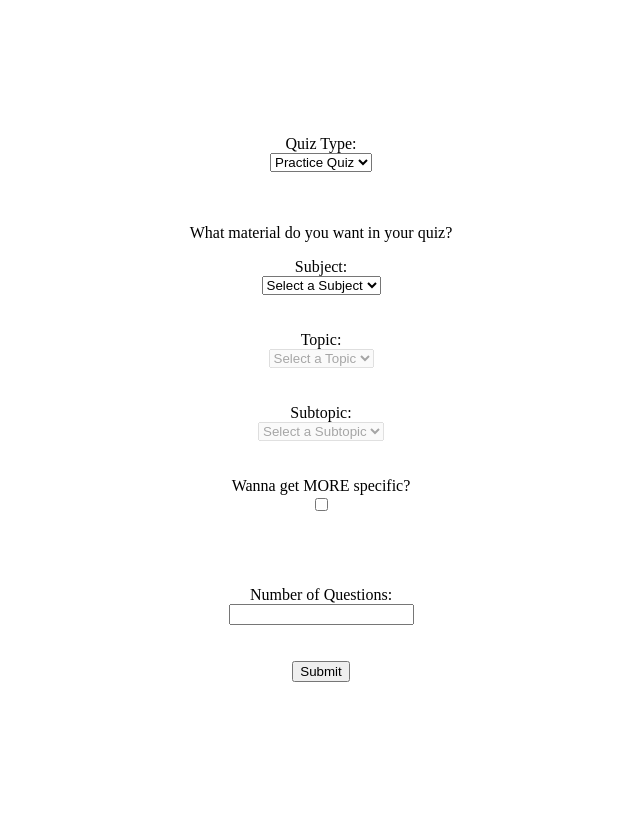
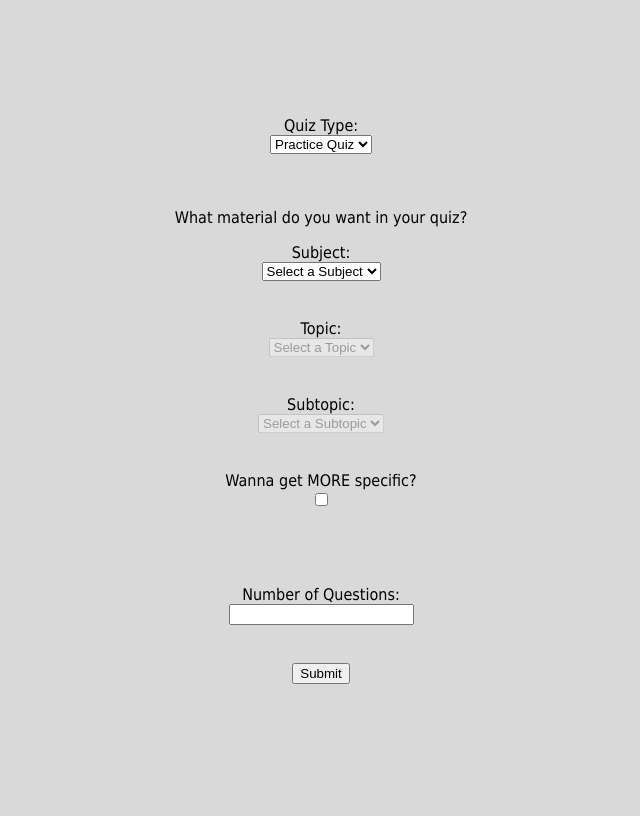
Before and after one commit to charlottegeo/GenQ, a Flask app: page / in a window 1280 px wide. Shown: the whole page, without its empty margins (319-959 px from the left). After the commit the page ends 684 px from the top, so only its background shows below. Run offline with Flask 3, Linux system fonts and the light colour scheme; some libraries are stand-ins or nearby versions.

Commit message:
Added requirements.txt, edited CSS, added Dockerfile

```diff
--- a/app/static/css/styles.css
+++ b/app/static/css/styles.css
@@ -1,3 +1,11 @@
+html, body {
+    height: 100%;
+    margin: 0;
+    padding: 0;
+    font-family: 'Tahoma', sans-serif;
+    color: #000000;
+    background-color: #D9D9D9;
+}
 #quiz_form {
     display: flex;
     flex-direction: column;
```
Also changed, not shown: requirements.txt (added, +89 -0 lines), 1 other file.
